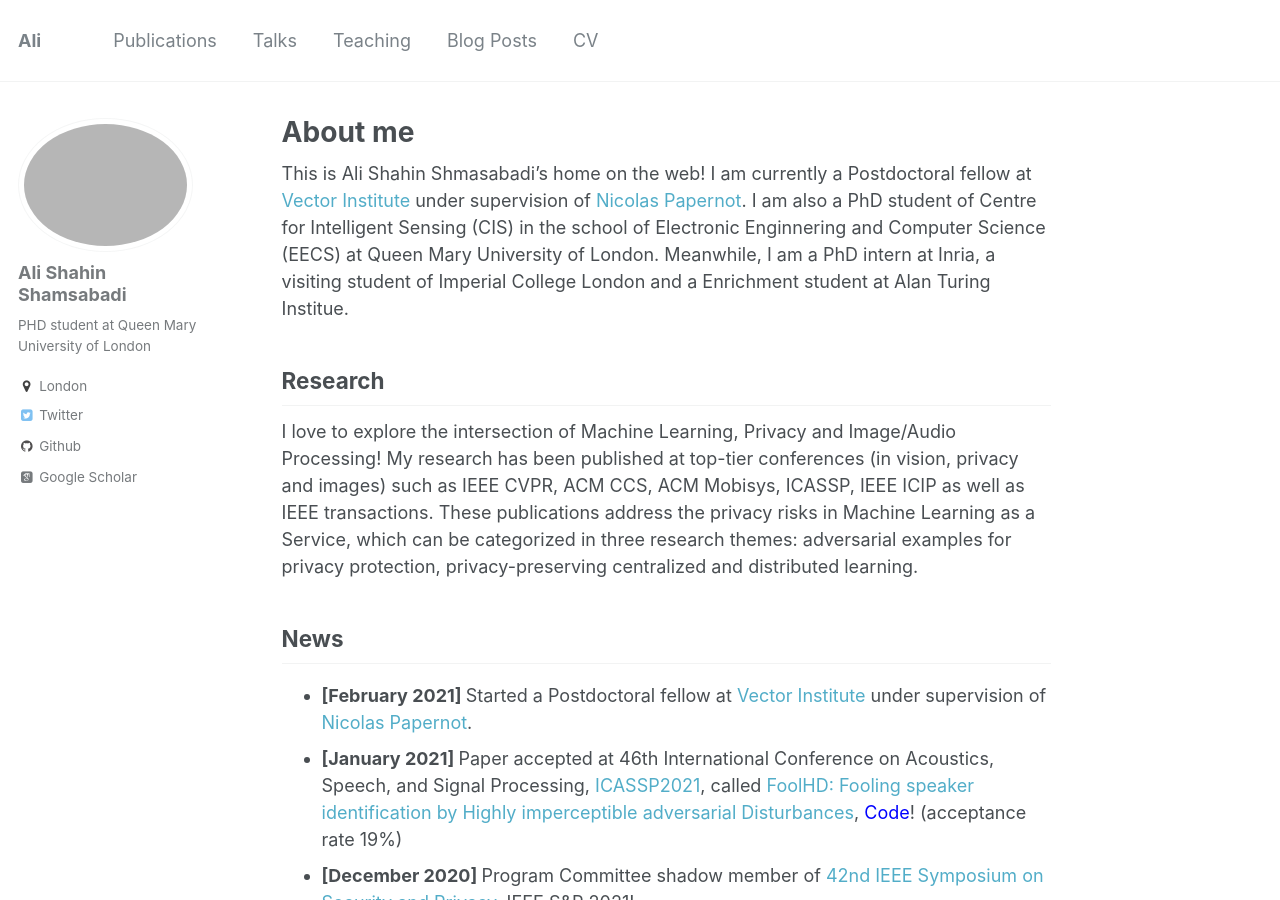
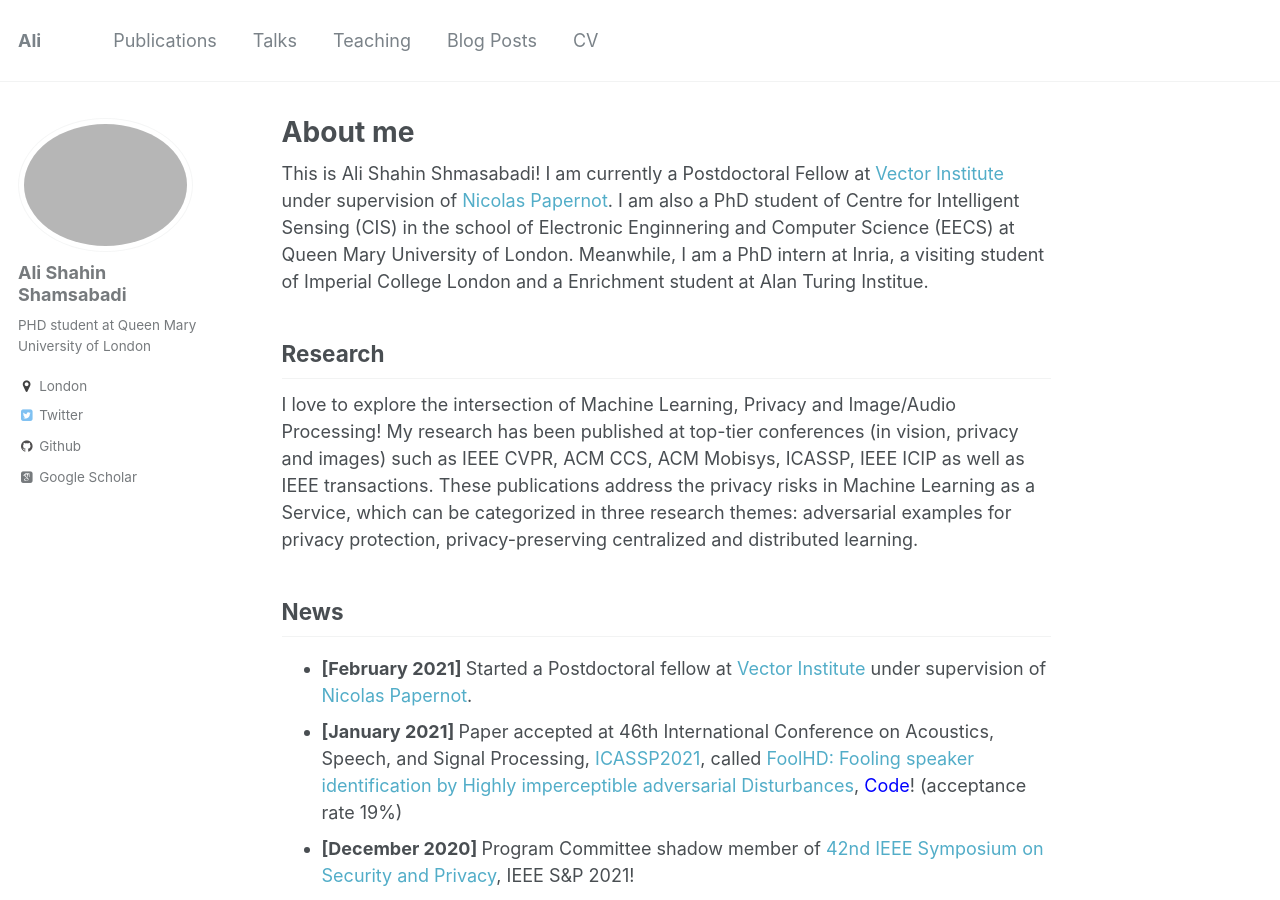
Before and after one commit to AliShahin/AliShahin.github.io, a Jekyll site: the page built from _pages/about.md, in a window 1280 px wide and 900 px high. Built offline with Jekyll 4.4.1, drawn with Linux system fonts in a browser that asks for light colours; some web fonts are replaced.

Commit message:
Update about.md

```diff
--- a/_pages/about.md
+++ b/_pages/about.md
@@ -8,8 +8,8 @@ redirect_from:
   - /about.html
 ---
 
-This is Ali Shahin Shmasabadi's home on the web!
-I am currently a Postdoctoral fellow at [Vector Institute](https://vectorinstitute.ai) under supervision of [Nicolas Papernot](https://www.papernot.fr).
+This is Ali Shahin Shmasabadi!
+I am currently a Postdoctoral Fellow at [Vector Institute](https://vectorinstitute.ai) under supervision of [Nicolas Papernot](https://www.papernot.fr).
 I am also a PhD student of Centre for Intelligent Sensing (CIS) in the school of Electronic Enginnering and Computer Science (EECS) at Queen Mary University of London. Meanwhile, I am a PhD intern at Inria, a visiting student of Imperial College London and a Enrichment student at Alan Turing Institue.
 
 ## Research
@@ -17,7 +17,7 @@ I love to explore the intersection of Machine Learning, Privacy and Image/Audio
 
 ## News
 - <b> [February 2021] </b> Started a Postdoctoral fellow at [Vector Institute](https://vectorinstitute.ai) under supervision of [Nicolas Papernot](https://www.papernot.fr).
-- <b> [January 2021] </b> Paper accepted at 46th International Conference on Acoustics, Speech, and Signal Processing, [ICASSP2021](https://2021.ieeeicassp.org), called [FoolHD: Fooling speaker identification by Highly imperceptible adversarial Disturbances](https://arxiv.org/pdf/2011.08483.pdf), [<font color="blue">Code</font>](https://fsept11.github.io/FoolHD/)! (acceptance rate 19%)
+- <b> [January 2021] </b> Paper accepted at 46th International Conference on Acoustics, Speech, and Signal Processing, [ICASSP2021](https://2021.ieeeicassp.org), called [FoolHD: Fooling speaker identification by Highly imperceptible adversarial Disturbances](https://arxiv.org/pdf/2011.08483.pdf), [<font color="blue">Code</font>](https://fsepteixeira.github.io/FoolHD/)! (acceptance rate 19%)
 - <b> [December 2020]  </b> Program Committee shadow member of [42nd IEEE Symposium on Security and Privacy](http://www.ieee-security.org/TC/SP2021/cfpapers.html), IEEE S&P 2021!
 - <b> [October 2020] </b> Giving a [toturial](http://cis.eecs.qmul.ac.uk/privacymultimedia.html) at [ACM Multimedia 2020 conference](https://2020.acmmm.org), Part2: adversarial images.
 - <b> [September 2020] </b> Offered an internship at [Inria](https://www.inria.fr/en/centre-inria-lille-nord-europe), under supervision of Aurelien Bellet.
```
